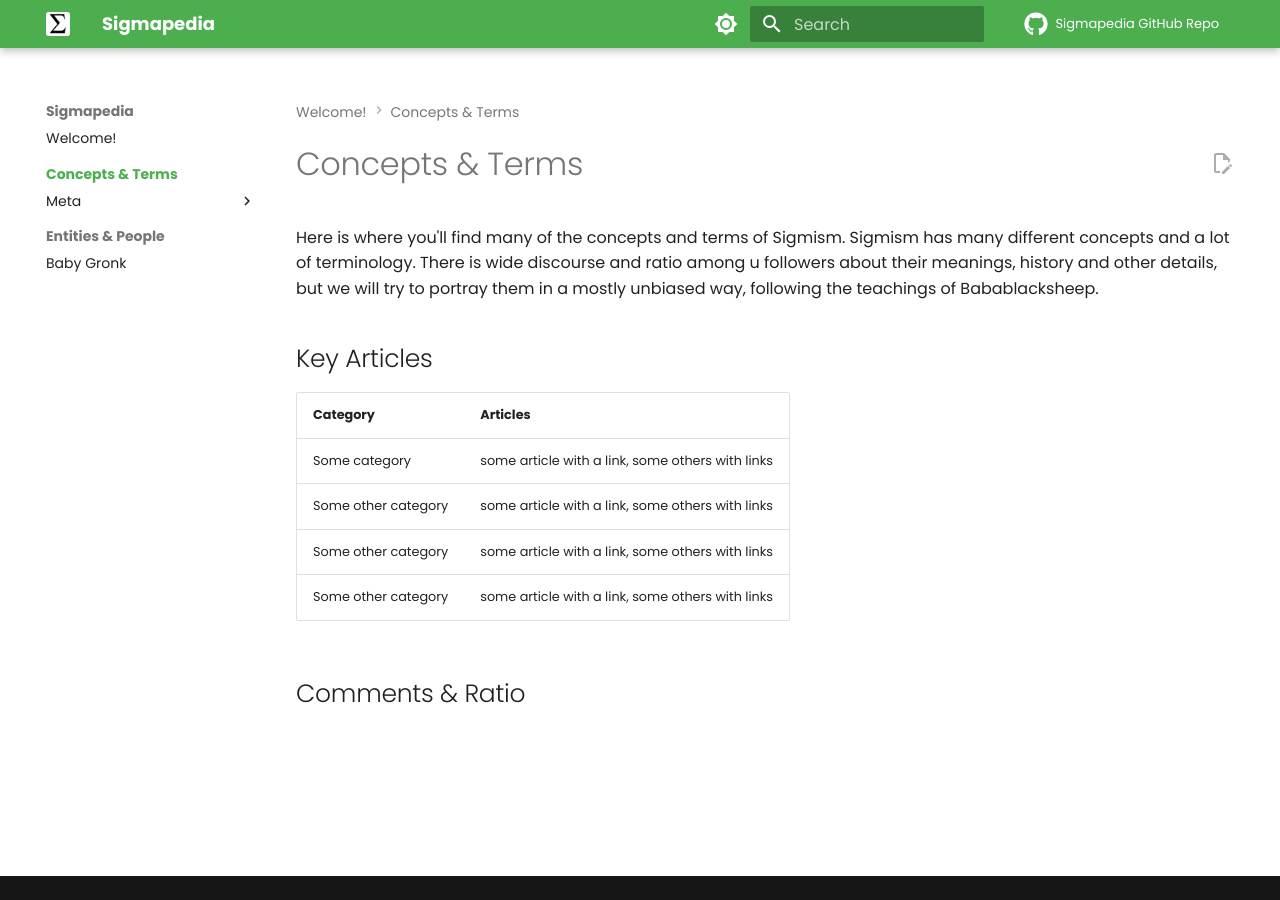
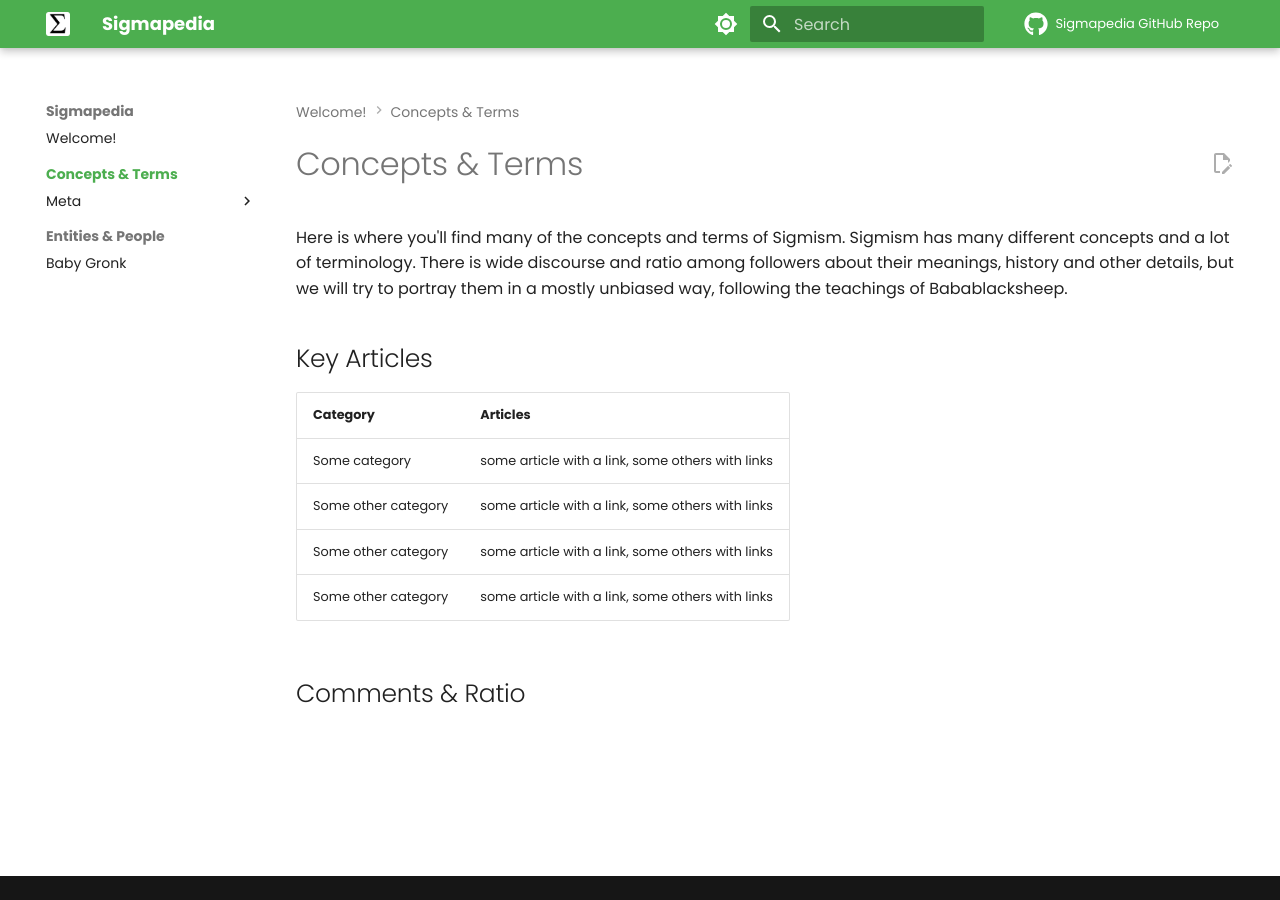
Before and after one commit to The-Church-of-Sigma/Sigmapedia, an MkDocs documentation site: the page built from docs/concepts/index.md, in a window 1280 px wide. Built offline with MkDocs 1.6.1 and Material for MkDocs 9.7.7, drawn with Linux system fonts in a browser that asks for light colours; some web fonts are replaced; comment, search, counter and statistics services are not loaded.

```diff
--- a/docs/concepts/index.md
+++ b/docs/concepts/index.md
@@ -3,7 +3,7 @@ comments: true
 ---
 # Concepts & Terms
 
-Here is where you'll find many of the concepts and terms of Sigmism. Sigmism has many different concepts and a lot of terminology. There is wide discourse and ratio among u followers about their meanings, history and other details, but we will try to portray them in a mostly unbiased way, following the teachings of Babablacksheep.
+Here is where you'll find many of the concepts and terms of Sigmism. Sigmism has many different concepts and a lot of terminology. There is wide discourse and ratio among followers about their meanings, history and other details, but we will try to portray them in a mostly unbiased way, following the teachings of Babablacksheep.
 
 ## Key Articles
 | Category | Articles |
```
